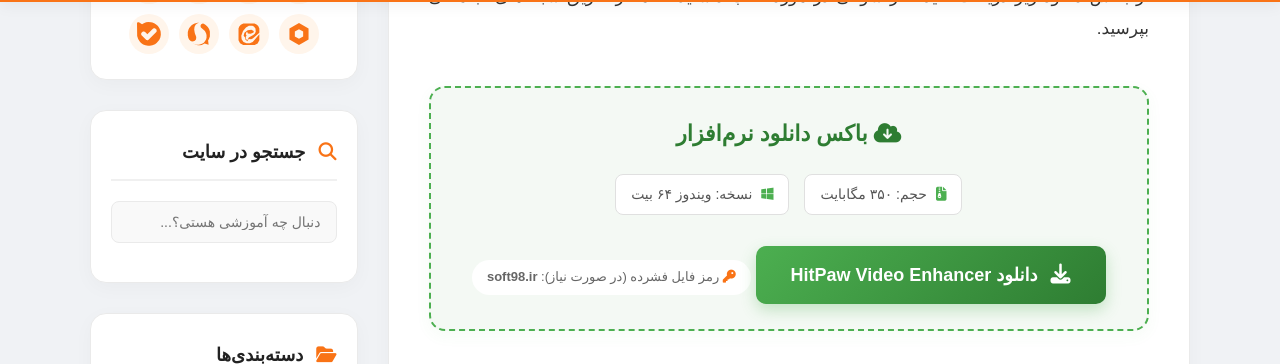
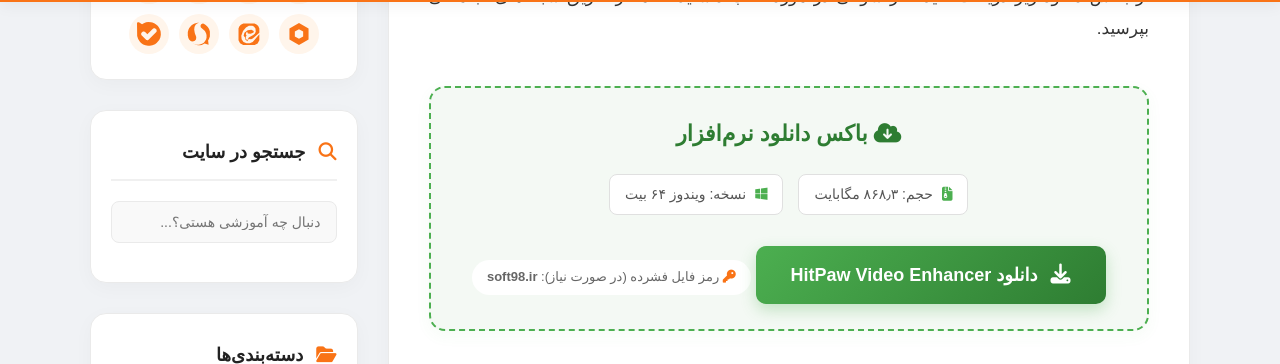
Before and after one commit to carstars7/carstars7.github.io, a Jekyll site: the page built from _posts/2026-09-03-HitPaw-Video-Enhancer.md, in a window 1280 px wide and 900 px high, scrolled down 392 px. Shown: the part 74-438 px from the top of the window. Built offline with Jekyll 4.4.1, drawn with Linux system fonts in a browser that asks for light colours; comment, search, counter and statistics services are not loaded; a style sheet for code colours, icons or effects is not loaded.

Commit message:
Update 2026-09-03-HitPaw-Video-Enhancer.md

```diff
--- a/_posts/2026-09-03-HitPaw-Video-Enhancer.md
+++ b/_posts/2026-09-03-HitPaw-Video-Enhancer.md
@@ -76,7 +76,7 @@
   <div class="dl-title"><i class="fa-solid fa-cloud-arrow-down"></i> باکس دانلود نرم‌افزار</div>
 
   <div class="dl-info">
-    <span><i class="fa-solid fa-file-zipper"></i> حجم: ۳۵۰ مگابایت</span>
+    <span><i class="fa-solid fa-file-zipper"></i> حجم: ۸۶۸٫۳ مگابایت</span>
     <span><i class="fa-brands fa-windows"></i> نسخه: ویندوز ۶۴ بیت</span>
   </div>
 
```
